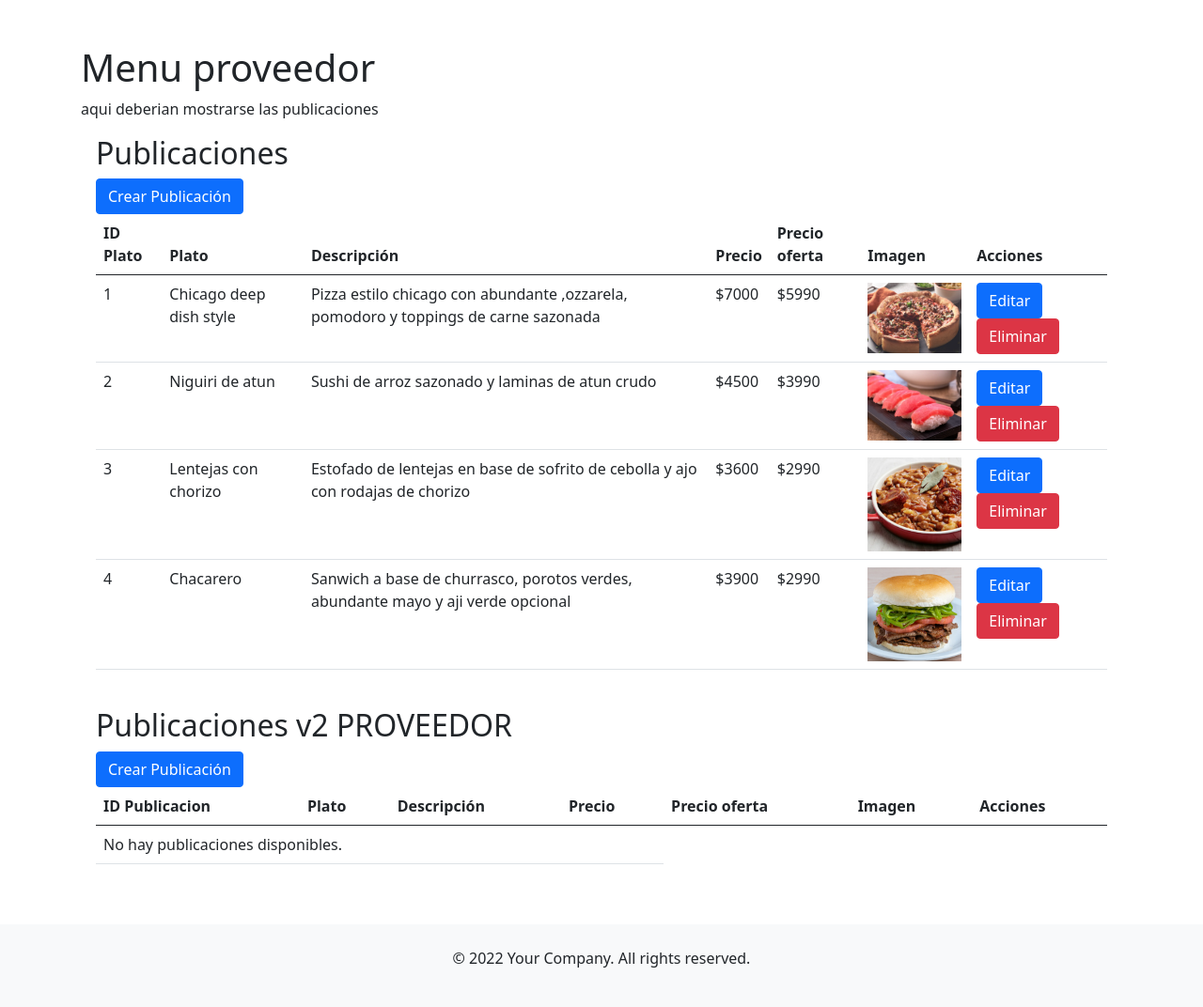
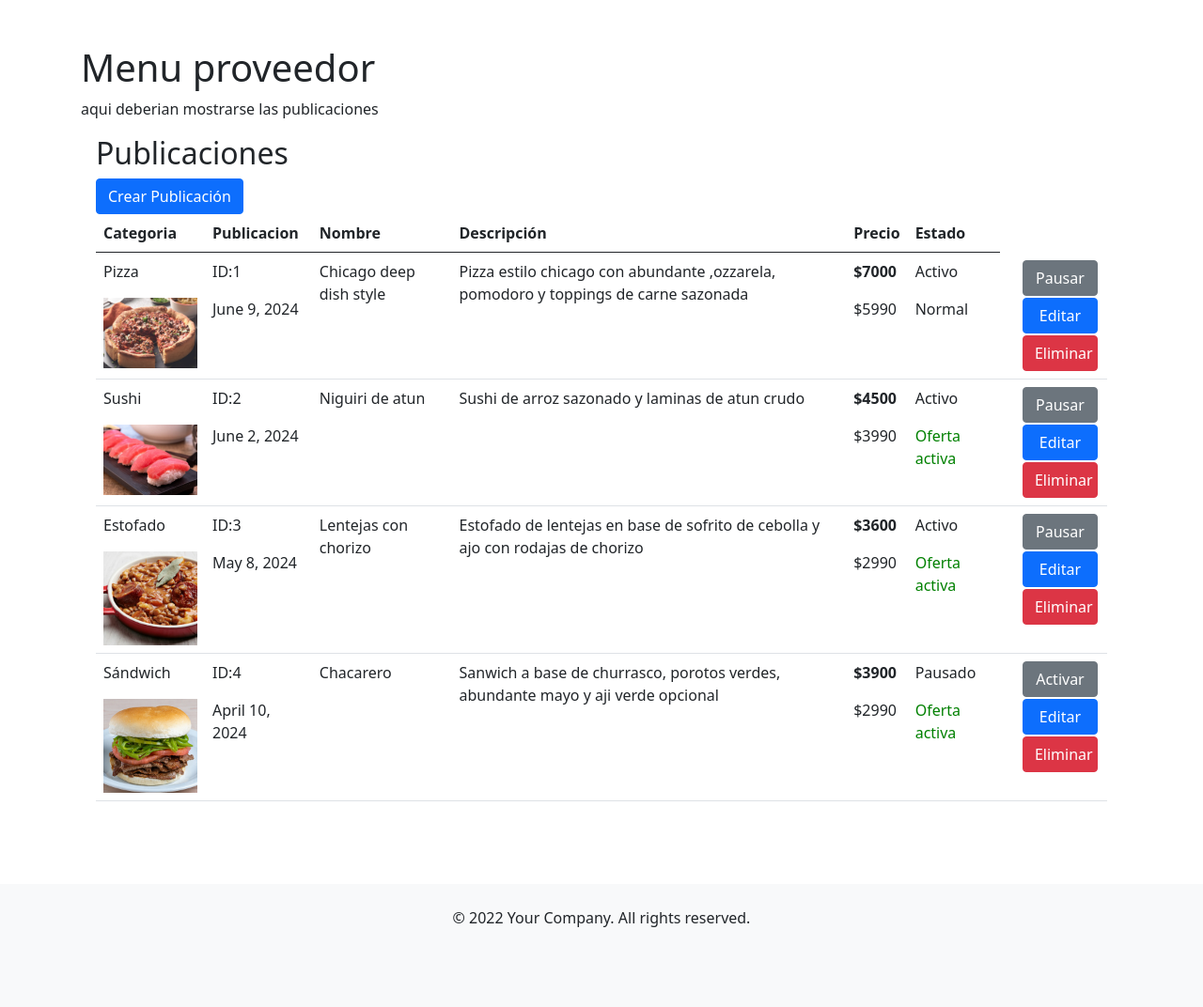
Before and after one commit to DanGodfray/1-AlimentosSantiago, a Django app: page /proveedor/ in a window 1280 px wide. Shown: the part 56-1128 px from the top of the page at 94% size. After the commit the page ends 1043 px from the top, so only its background shows below. Run offline with Django 5.2, Linux system fonts and the light colour scheme; data comes from the database, SQL or seed files in the repository; some libraries are stand-ins or nearby versions.

Commit message:
comit con algunos detalles mejorados

```diff
--- a/ecommerce/models.py
+++ b/ecommerce/models.py
@@ -26,6 +26,8 @@ class Plato(models.Model):
     foto_plato = models.ImageField(upload_to='img/plato', blank=True, null=True)
 
     id_proveedor = models.ForeignKey(Proveedor, on_delete=models.CASCADE, db_column='idProveedor', default=1)
+
+    fecha_publicacion = models.DateField(default=datetime.date.today)
     #banderas de actividad
     descuento_activo = models.BooleanField(default=True)
     plato_activo = models.BooleanField(default=True)
--- a/usuarios/models.py
+++ b/usuarios/models.py
@@ -1,5 +1,4 @@
 from django.db import models
-#from ecommerce.models import Plato, Categoria
 import datetime
 
 
@@ -7,7 +6,7 @@ import datetime
 # Create your models here.
 
 class Proveedor(models.Model):
-    id_proveedor = models.AutoField(primary_key=True)
+    id_proveedor = models.AutoField(db_column='idProveedor',primary_key=True)
     nombre_proveedor = models.CharField(max_length=100, blank=False, null=False)
 
    #ventas = models.ForeignKey('Venta', on_delete=models.CASCADE, db_column='ventas_id_venta')
--- a/usuarios/templates/usuarios/proveedor.html
+++ b/usuarios/templates/usuarios/proveedor.html
@@ -14,27 +14,55 @@
     <table class="table">
         <thead>
             <tr>
-                <th>ID Plato</th>
-                <th>Plato</th>
+                <th>Categoria</th>
+                <th>Publicacion </th>
+                <th>Nombre</th>
                 <th>Descripción</th>
                 <th>Precio</th>
-                <th>Precio oferta</th>
-                <th>Imagen</th>
-                <th>Acciones</th>
+                <th>Estado</th>
             </tr>
         </thead>
         <tbody>
             {% for plato in listaPlatos %}
             <tr>
-                <td><p>{{ plato.id_plato }}</p></td>
+
+                <td><p>{{ plato.id_categoria.nom_categoria }}</p><img src="{{ plato.foto_plato.url }}" alt="{{ plato.foto_plato.name }}" width="100"></td>
+                <td><p>ID:{{ plato.id_plato }}</p><p>{{ plato.fecha_publicacion }}</p></td>
                 <td><p>{{ plato.nom_plato }}</p></td>
                 <td><p>{{ plato.descripcion_plato }}</p></td>
-                <td><p>${{ plato.precio_plato|floatformat }}</p></td>
-                <td><p>${{ plato.oferta_plato|floatformat }}</p></td>
-                <td><img src="{{ plato.foto_plato.url }}" alt="{{ plato.foto_plato.name }}" width="100"></td>
-                <td>
-                    <a href="% url 'editar_publicacion' publicacion.id %}" class="btn btn-primary">Editar</a>
-                    <a href="% url 'eliminar_publicacion' publicacion.id %}" class="btn btn-danger">Eliminar</a>
+                <td><b><p>${{ plato.precio_plato|floatformat }}</p></b><p>${{ plato.oferta_plato|floatformat }}</p></td>
+                <td >
+
+                    {% if plato.plato_activo %}
+                    <p>Activo<p>
+                    {% else %}
+                    <p>Pausado<p>
+                    {% endif %}
+
+                    {% if plato.descuento_activo  %}
+                    <p style="color: green">Oferta activa<p>
+                    {% else %}
+                    <p>Normal<p>
+                    {% endif %}
+
+                </td>
+
+                <td >
+
+                    <td>
+                        <a href="{% url 'pausarPlato'  %}" class="btn btn-secondary" style="display: block; width: 80px; margin-bottom: 2px;" action="POST" >
+                            {% if plato.plato_activo %}
+                                Pausar
+                            {% else %}
+                                Activar
+                            {% endif %}
+                        </a>
+
+                        <a href="% url 'editar_publicacion' publicacion.id %}" class="btn btn-primary" style="display: block; width: 80px; margin-bottom: 2px;">Editar</a>
+
+                        <a href="% url 'eliminar_publicacion' publicacion.id %}" class="btn btn-danger" style="display: block; width: 80px; margin-right: 2px;">Eliminar</a>
+                    </td>
+
                 </td>
             </tr>
             {% empty %}
@@ -46,42 +74,6 @@
     </table>
     <br>
 
-    <h2>Publicaciones v2 PROVEEDOR</h2>
-    <a href="{% url 'registroPlato' %}" class="btn btn-primary">Crear Publicación</a>
-    <table class="table">
-        <thead>
-            <tr>
-                <th>ID Publicacion</th>
-                <th>Plato</th>
-                <th>Descripción</th>
-                <th>Precio</th>
-                <th>Precio oferta</th>
-                <th>Imagen</th>
-                <th>Acciones</th>
-            </tr>
-        </thead>
-        <tbody>
-            {% for prov in listaProveedor %}
-            <tr>
-                <td><p>{{ prov.id_publicacion.nom_plato }}</p></td>
-                <td><p>{{ plato.nom_plato }}</p></td>
-                <td><p>{{ plato.descripcion_plato }}</p></td>
-                <td><img src="{{ prov.foto_plato.url }}" alt="{{ prov.foto_plato.name }}" width="100"></td>
-                <td><p>${{ plato.precio_plato|floatformat }}</p></td>
-                <td><p>${{ plato.oferta_plato|floatformat }}</p></td>
-                <td>
-                    <a href="% url 'editar_publicacion' publicacion.id %}" class="btn btn-primary">Editar</a>
-                    <a href="% url 'eliminar_publicacion' publicacion.id %}" class="btn btn-danger">Eliminar</a>
-                </td>
-            </tr>
-            {% empty %}
-            <tr>
-                <td colspan="4">No hay publicaciones disponibles.</td>
-            </tr>
-            {% endfor %}
-        </tbody>
-    </table>
-
 </div>
 
 
--- a/usuarios/urls.py
+++ b/usuarios/urls.py
@@ -12,4 +12,9 @@ urlpatterns = [
     path('main/', views.main, name='main'),
 
     path('proveedor/', views.perfilProveedores, name='proveedor'),
+
+    path('proveedor/<str:prov>', views.listarPlatosPorProv, name='listarPlatosPorProv'),
+
+    path('proveedor/', views.pausarPlato, name='pausarPlato'),
+
 ]
--- a/usuarios/views.py
+++ b/usuarios/views.py
@@ -6,6 +6,8 @@ from django.core.paginator import Paginator
 from django.contrib import messages
 
 # Create your views here.
+
+banderaPlatoActivo = True
 
 def home(request):
     context={}
@@ -24,13 +26,37 @@ def perfilProveedores(request):
     return render(request, 'usuarios/proveedor.html', context)
 
 
-def platosCategoriaSeleccionada(request,cat):
+def listarPlatosPorProv(request,prov):
+    replace = prov.replace("-"," ") #se reemplaza el guion por un espacio
+
     #nombre de la categoria como parametro de entrada
-    categoria = Categoria.objects.get(nom_categoria=cat)
-    #selecciona los platos que pertenecen a la categoria seleccionada
-    categoria = categoria.id_categoria
+    proveedor = Proveedor.objects.get(nombre_proveedor=prov)
+    proveedor = proveedor.id_proveedor
+
+    #provedor -> plato -> categoria
+    banderaProv = prov
     #platos de la categoria seleccionada comparandola con el id de la categoria
-    plato = Plato.objects.filter(id_categoria=categoria)
+    plato = Plato.objects.filter(id_proveedor=proveedor)
 
-    context = {"platos":plato}
-    return render(request, 'ecommerce/platos.html', context)
+    #si proveedor = true -> plato = true -> categoria = true
+    context = {"listaPlatos":plato, "listarProveedor":proveedor, "banderaProv":banderaProv}
+    return render(request, 'usuarios/proveedor.html', context)
+
+
+#metodo incompleto
+def pausarPlato(request):
+    banderaPlatoActivo = True
+    plato = Plato.objects.all()
+
+    plato = plato.filter(plato_activo=False)
+
+    if plato is None:
+        banderaPlatoActivo = False
+
+    context = {"platos":plato, "banderaPlatoActivo":banderaPlatoActivo}
+    #debug para revisar el estado de los platos
+    for plato in context['platos']:
+        print(f'estado plato: {plato.plato_activo}')
+
+    #context = {"listaPlatos": plato, "banderaPlatoActivo": banderaPlatoActivo}
+    return render(request, 'usuarios/proveedor.html', context)
```
Also changed, not shown: ecommerce/templates/ecommerce/platos.html (+15 -6 lines), ecommerce/views.py (+6 -1 lines), db.sqlite3, ecommerce/migrations/0010_plato_fecha_publicacion.py (added), usuarios/migrations/0008_alter_proveedor_id_proveedor.py (added).
